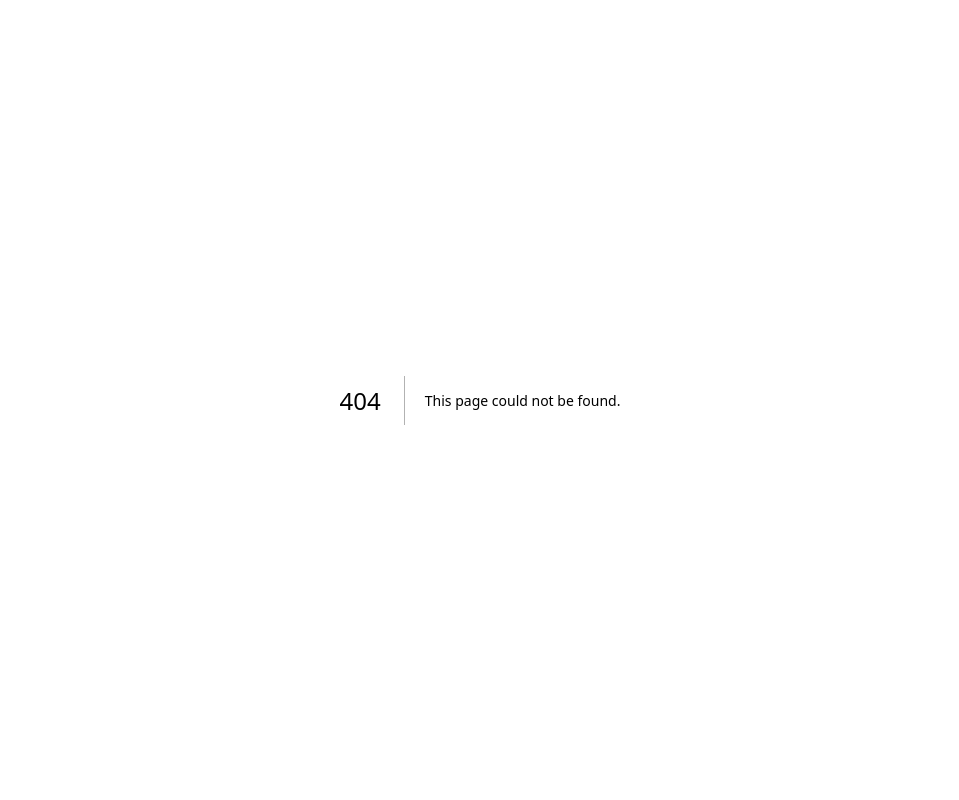
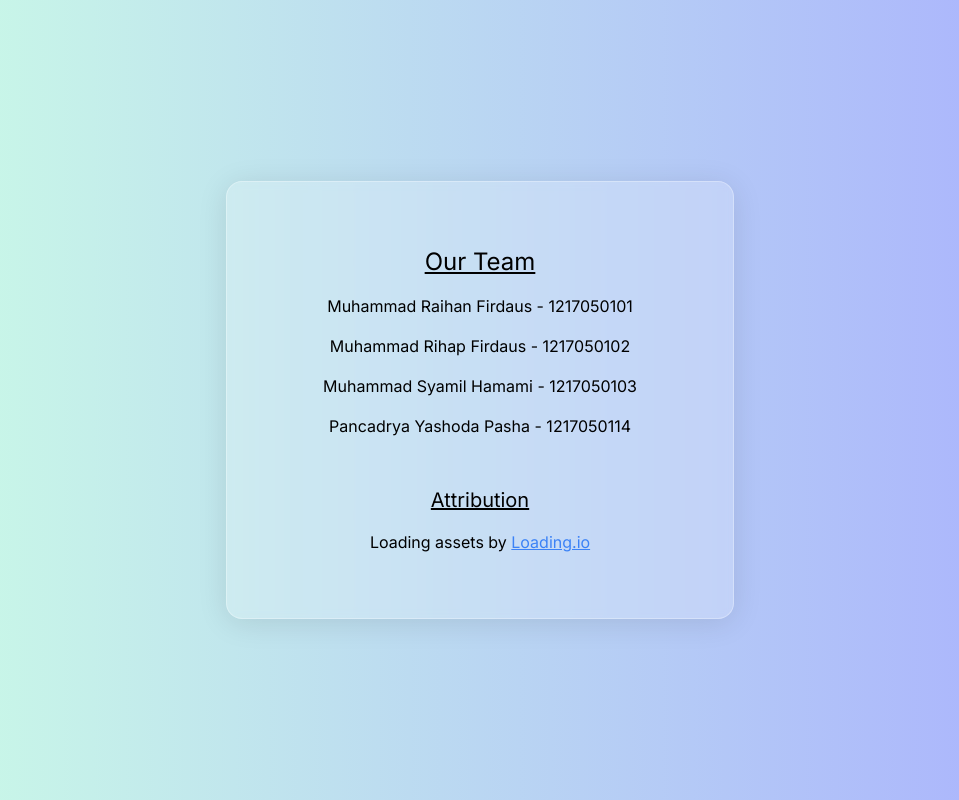
Before and after one commit to rihapfirdaus/Compressio, a Next.js app: page /about_us in a window 1280 px wide. Before the commit this address had no page. Shown: the whole page, without its empty margins (160-1119 px from the left). Built offline with nearby package versions, Linux system fonts and the light colour scheme.

Commit message:
feat: add about us

```diff
--- /dev/null
+++ b/app/about_us/page.js
@@ -0,0 +1,24 @@
+export default function AboutUs() {
+  return (
+    <main className="box-border grid place-items-center w-screen h-screen">
+      <div className="flex flex-col gap-4 justify-center items-center bg-glass shadow-2xl py-8 px-4 md:py-16 md:px-24">
+        <h1 className="text-2xl underline">Our Team</h1>
+        <p>Muhammad Raihan Firdaus - 1217050101</p>
+        <p>Muhammad Rihap Firdaus - 1217050102</p>
+        <p>Muhammad Syamil Hamami - 1217050103</p>
+        <p>Pancadrya Yashoda Pasha - 1217050114</p>
+        <h2 className="text-xl underline mt-8">Attribution</h2>{" "}
+        <p>
+          Loading assets by{" "}
+          <a
+            href="https://loading.io/"
+            target="_blank"
+            className="underline text-blue-500"
+          >
+            Loading.io
+          </a>
+        </p>
+      </div>
+    </main>
+  );
+}
--- a/app/page.js
+++ b/app/page.js
@@ -1,6 +1,5 @@
 import { FileAudio, FileImage, FileText, FileVideo, Video } from "lucide-react";
 import { Supermercado_One } from "next/font/google";
-import Image from "next/image";
 import Link from "next/link";
 
 const supermercado = Supermercado_One({
@@ -61,6 +60,12 @@ export default function Home() {
           </Link>
         </div>
       </div>
+      <Link
+        className="absolute bottom-4 underline hover:scale-105"
+        href="/about_us"
+      >
+        About Us
+      </Link>
     </main>
   );
 }
```
